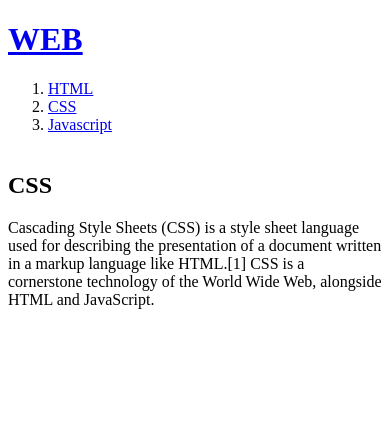
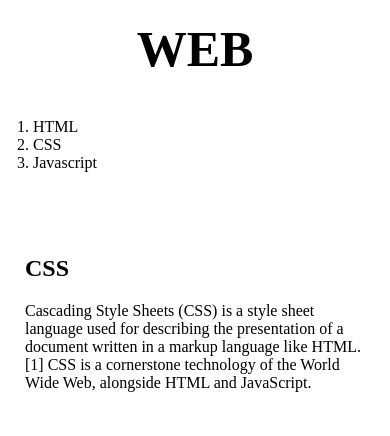
Before and after one commit to jinyuha/web1, a plain HTML site: page 2.html in a window 390 px wide. Drawn offline with Linux system fonts and the light colour scheme.

Commit message:
Add files via upload

```diff
--- a/2.html
+++ b/2.html
@@ -3,16 +3,61 @@
 <head>
 <title>WEB1 - CSS</title>
 <meta charset="utf-8">
+<style>
+  body{
+    margin:0;
+  }
+  a {
+    color:black;
+    text-decoration: none;
+  }
+  h1 {
+    font-size: 50px;
+    text-align: center;
+    border-bottom:1px solid gray;
+    margin:0;
+    padding:20px;
+  }
+  ol {
+    border-right: 1px solid gray;
+    width:100px;
+    margin:0;
+    padding:20px;
+  }
+  #grid{
+    display: grid;
+    grid-template-columns: 150px 1fr;
+  }
+  #grid ol{padding-left:33px;
+  }
+  #grid #article{
+    padding:25px;
+  }
+  @media(max-width:800px) {
+    #grid{
+      display: block;
+    }
+    ol {
+      border-right: none;
+    }
+      h1 {
+      border-bottom:none;
+    }
+  }
+</style>
 </head>
 <body>
   <h1><a href="index.html">WEB</a></h1>
-
+  <div id="grid">
     <ol>
       <li><a href="1.html">HTML</a></li>
       <li><a href="2.html">CSS</a></li>
       <li><a href="3.html">Javascript</a></li><br>
     </ol>
+    <div id=article>
       <h2>CSS</h2>
       <p>Cascading Style Sheets (CSS) is a style sheet language used for describing the presentation of a document written in a markup language like HTML.[1] CSS is a cornerstone technology of the World Wide Web, alongside HTML and JavaScript.</p>
+    </div>
+  </div>
 </body>
 </html>
```
Also changed, not shown: box.html (added, +20 -0 lines), checkbox.html (added, +3 -0 lines), grid.html (added, +23 -0 lines), mediaquery.html (added, +23 -0 lines), 기본구성.html (added, +10 -0 lines). Lines whose indentation alone changed are shown as unchanged.
